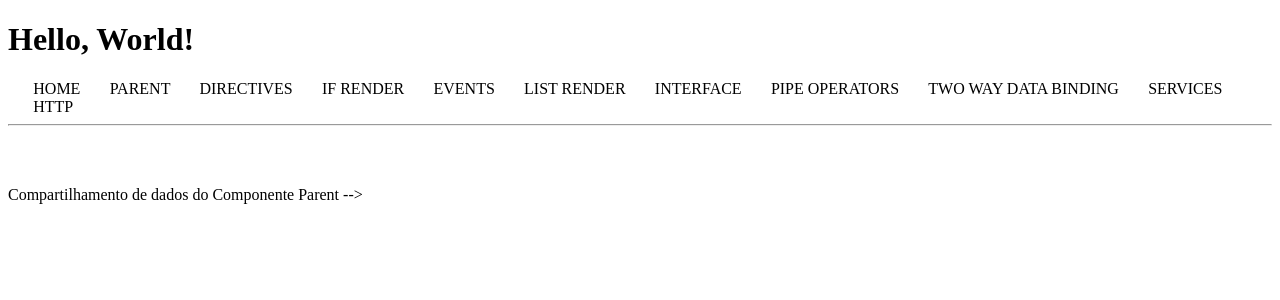
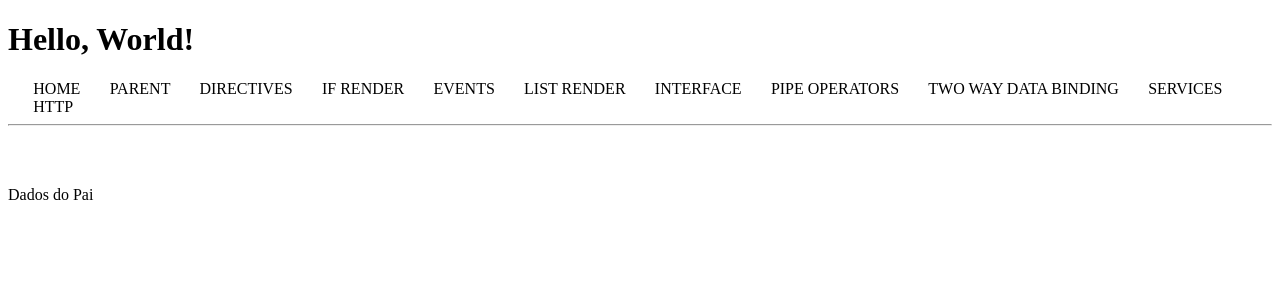
Before and after one commit to Caio-4lberto/mySelf, an Angular app: page /parent in a window 1280 px wide. Shown: the top 300 px of the page. Built offline with nearby package versions, Linux system fonts and the light colour scheme.

Commit message:
Fix the parent

```diff
--- a/src/app/app.component.ts
+++ b/src/app/app.component.ts
@@ -6,7 +6,5 @@ import { Component } from '@angular/core';
   styleUrls: ['./app.component.css']
 })
 export class AppComponent {
-  statusPai = 'OK';
-
   title = 'mySelf';
 }
--- a/src/app/app.module.ts
+++ b/src/app/app.module.ts
@@ -15,6 +15,7 @@ import { PipeOperatorsComponent } from './components/pipe-operators/pipe-operato
 import { TwoWayDataBidingComponent } from './components/two-way-data-biding/two-way-data-biding.component';
 import { ExampleApplicationServicesComponent } from './components/example-application-services/example-application-services.component';
 import { ExampleApplicationHttpComponent } from './components/example-application-http/example-application-http.component';
+import { ParentChildComponent } from './components/parent-child/parent-child.component';
 
 @NgModule({
   declarations: [
@@ -29,7 +30,8 @@ import { ExampleApplicationHttpComponent } from './components/example-applicatio
     PipeOperatorsComponent,
     TwoWayDataBidingComponent,
     ExampleApplicationServicesComponent,
-    ExampleApplicationHttpComponent
+    ExampleApplicationHttpComponent,
+    ParentChildComponent
   ],
   imports: [
     BrowserModule,
--- /dev/null
+++ b/src/app/components/parent-child/parent-child.component.html
@@ -0,0 +1,5 @@
+<!--            COMPARTILHAMENTO DE DADOS
+    Jogar as informações de uma variável do pai para uma variável do filho para ser utilizada.
+-->
+
+<p> {{ dadosFilho }}</p>
--- /dev/null
+++ b/src/app/components/parent-child/parent-child.component.ts
@@ -0,0 +1,17 @@
+import { Component, OnInit, Input } from '@angular/core';
+
+@Component({
+  selector: 'app-parent-child',
+  templateUrl: './parent-child.component.html',
+  styleUrls: ['./parent-child.component.css']
+})
+export class ParentChildComponent implements OnInit {
+
+  @Input() dadosFilho: string = '';
+
+  constructor() { }
+
+  ngOnInit(): void {
+  }
+
+}
--- a/src/app/components/parent/parent.component.html
+++ b/src/app/components/parent/parent.component.html
@@ -1 +1 @@
-<p>Compartilhamento de dados do Componente Parent --> {{ status }}</p>
+<app-parent-child [dadosFilho] = "dadosPai"></app-parent-child>
--- a/src/app/components/parent/parent.component.ts
+++ b/src/app/components/parent/parent.component.ts
@@ -1,4 +1,4 @@
-import { Component, OnInit, Input } from '@angular/core';
+import { Component, OnInit } from '@angular/core';
 
 @Component({
   selector: 'app-parent',
@@ -7,11 +7,12 @@ import { Component, OnInit, Input } from '@angular/core';
 })
 export class ParentComponent implements OnInit {
 
-  @Input() status:string = '';
 
   constructor() { }
 
   ngOnInit(): void {
   }
 
+  dadosPai = 'Dados do Pai';
+
 }
```
Also changed, not shown: src/app/components/parent-child/parent-child.component.css (added), 1 other file (tests, documents, lock files or other folders).
